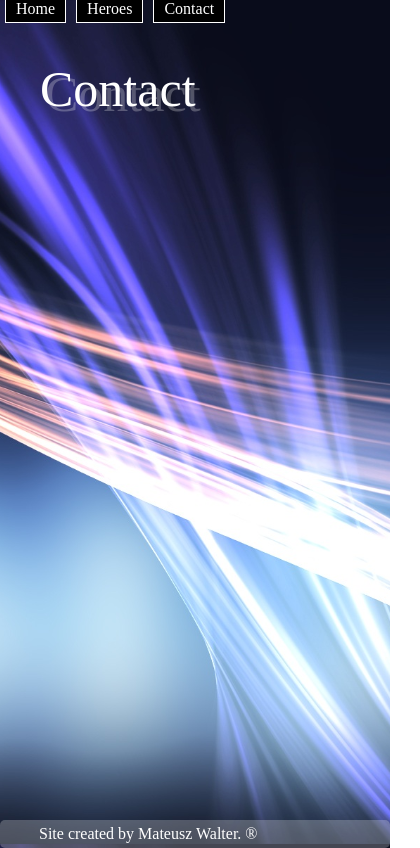
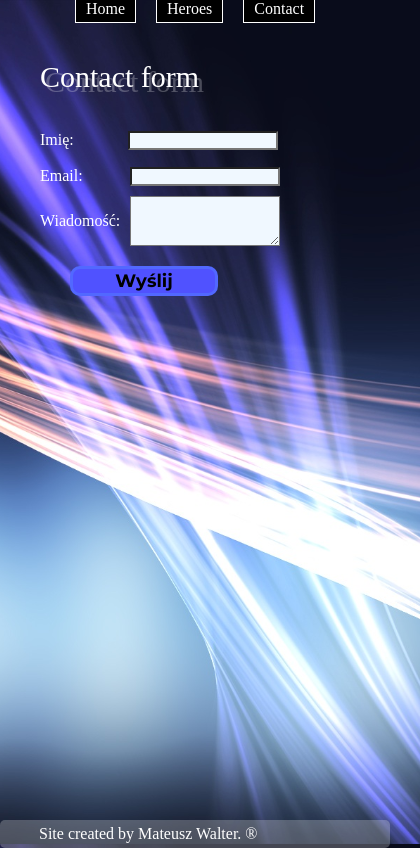
Before and after one commit to mateu52/heroes-projekt, a Next.js app: page /Contact in a window 390 px wide. Shown: the whole page, 420 px wide, since content can reach past the window. Built offline with nearby package versions, Linux system fonts and the light colour scheme.

Commit message:
form contact

```diff
--- a/components/Header.js
+++ b/components/Header.js
@@ -5,6 +5,12 @@ const StyledList = styled.ul`
     display: flex;
     list-style: none;
     height: 60px;
+    @media (max-width: 433px) {
+        justify-content: center;
+        li{
+            margin: 0 5px;
+        }
+    }
 `;
 
 export default function Layout(){
--- a/pages/Contact.js
+++ b/pages/Contact.js
@@ -1,8 +1,57 @@
+import { useState } from 'react';
 import styles from '../styles/Contact.module.css';
+import { Montserrat } from 'next/font/google'
+
+const MontFont = Montserrat({ subsets: ['latin'] })
 export default function Contact() {
+    const [ name, setName ] = useState('');
+    const [ email, setEmail ] = useState('');
+    const [ message, setMessage ] = useState('');
+    const [ submitted, setSubmitted ] = useState(false);
+
+    const handleSubmit = (e) => {
+        e.preventDefault();
+        console.log({ name, email, message});
+        setSubmitted(true)
+    }
+    if(submitted) {
+        return <p>Wysłano</p>
+    }
     return (
         <div className={styles.container}>
-            <p className={styles.container_p}>Contact</p>
+            <p className={styles.container_p}>Contact form</p>
+            <form onSubmit={handleSubmit}>
+                <div className={styles.form_container}>
+                    <label htmlFor='name' className={styles.label_n}>Imię:</label>
+                    <input
+                        className={styles.input}
+                        type="text"
+                        id="name"
+                        value={name}
+                        onChange={(e) => setName(e.target.value)}
+                    />
+                    <div>
+                        <label htmlFor='email' className={styles.label}>Email:</label>
+                        <input
+                            className={styles.input}
+                            type="email"
+                            id='email'
+                            value={email}
+                            onChange={(e) => setEmail(e.target.value)}
+                        />
+                    </div>
+                    <div className={styles.message}>
+                        <label htmlFor='message' className={styles.label_m}>Wiadomość:</label>
+                        <textarea
+                            className={styles.input}
+                            id="message"
+                            value={message}
+                            onChange={(e) => setMessage(e.target.value)}
+                        />
+                    </div>
+                    <button type='submit' className={`${styles.submit} ${MontFont.className}`}>Wyślij</button>
+                </div>
+            </form>
         </div>
     )
 }
--- a/styles/Contact.module.css
+++ b/styles/Contact.module.css
@@ -5,5 +5,69 @@
     margin: 0 0 0 40px;
     font-size: 50px;
     color: white;
-    text-shadow: 5px 5px rgba(255, 255, 255, 0.253);
-  }
+    text-shadow: 5px 5px rgba(255, 255, 255, 0.253);}
+.form_container{
+    text-align: left;
+    padding-right: 10px;
+    padding-left: 20px;
+    margin: 50px auto 0 auto;
+    color: white;
+    width: 400px;
+    height: 400px;
+}
+.input{
+    width: 200px;
+    margin-top: 7px;
+    margin-bottom: 10px;
+    background-color: aliceblue;
+}
+.label{
+    padding-right: 47px;
+}
+.label_m{
+    padding-right: 10px;
+}
+.label_n{
+    padding-right: 54px;
+}
+.message{
+    display: flex;
+    align-items: center;
+    justify-content: flex-start;
+}
+.message .input{
+    height: 50px;
+    margin: 0px;
+}
+.message .label{
+    height: 50px;
+    padding-top: 1rem;
+}
+.submit{
+    height: 30px;
+    width: 70%;
+    margin: 15px 0 0 20px;
+    border-radius: 10px;
+    border: 3px solid rgba(86, 134, 255, 0.429);
+    background-color: rgb(17, 143, 253);
+    font-size: large;
+    font-weight: 500;
+}
+@media screen and (max-width: 433px) {
+    .container_p{
+        font-size: 30px;
+    }
+    .form_container{
+        margin: 30px auto 0 20px;
+    }
+    .input{
+        width: 150px;
+    }
+    .submit{
+        width: 40%;
+        background-color: rgb(80, 82, 255);
+        font-weight: 700;
+        margin: 20px auto 0 30px;
+    }
+
+}
--- a/styles/Heroes.module.css
+++ b/styles/Heroes.module.css
@@ -37,6 +37,7 @@
 
 .li_list {
   list-style: none;
+  min-width: 300px;
 }
 
 .ul_list li:nth-child(even) p {
@@ -46,3 +47,13 @@
 .ul_list li:nth-child(odd) p {
   color: #0052cd;
 }
+
+@media screen and (max-width: 433px) {
+  .container {
+    width: 60%;
+    margin: 0 auto;
+  }
+  .li_list {
+    min-width: 200px;
+  }
+}
--- a/styles/Heroes.module.min.css
+++ b/styles/Heroes.module.min.css
@@ -1 +1 @@
-.container{background-color:rgba(255,255,255,0.76);height:90%;width:30%;margin-left:30px;min-width:min-content;position:relative;z-index:1;margin-bottom:100px;overflow:auto}.title{font-size:24px;text-align:center;padding:5px 0 10px 0;border-bottom:1px white solid;margin-bottom:5px}.link{text-decoration:none}.link p{padding:3px 0 0 10px}.ul_list{display:flex;flex-direction:column;justify-content:flex-start;flex-wrap:no-wrap;font-weight:500;margin-bottom:20px !important}.li_list{list-style:none}.ul_list li:nth-child(even) p{color:#5b3700}.ul_list li:nth-child(odd) p{color:#0052cd}
+.container{background-color:rgba(255,255,255,0.76);height:90%;width:30%;margin-left:30px;min-width:min-content;position:relative;z-index:1;margin-bottom:100px;overflow:auto}.title{font-size:24px;text-align:center;padding:5px 0 10px 0;border-bottom:1px white solid;margin-bottom:5px}.link{text-decoration:none}.link p{padding:3px 0 0 10px}.ul_list{display:flex;flex-direction:column;justify-content:flex-start;flex-wrap:no-wrap;font-weight:500;margin-bottom:20px !important}.li_list{list-style:none;min-width:300px}.ul_list li:nth-child(even) p{color:#5b3700}.ul_list li:nth-child(odd) p{color:#0052cd}@media screen and (max-width: 433px){.container{width:60%;margin:0 auto}.li_list{min-width:200px}}
--- a/styles/Heroes.module.scss
+++ b/styles/Heroes.module.scss
@@ -4,7 +4,6 @@
     width: 30%;
     margin-left: 30px;
     min-width: min-content;
-    // margin: 50px;
     position: relative;
     z-index: 1;
     margin-bottom: 100px;
@@ -33,6 +32,7 @@
 }
 .li_list{
     list-style: none;
+    min-width: 300px;
 }
 .ul_list li:nth-child(even) p{
     color: rgb(91, 55, 0);
@@ -40,3 +40,12 @@
 .ul_list li:nth-child(odd) p{
     color: rgb(0, 82, 205);
 }
+@media screen and (max-width: 433px){
+    .container{
+        width: 60%;
+        margin: 0 auto;
+    }
+    .li_list{
+        min-width: 200px;
+    }
+}
--- /dev/null
+++ b/styles/HeroesID.module.css
@@ -0,0 +1,55 @@
+.container{
+    height: 90vh;
+    margin-bottom: 50px;
+}
+.container_p{
+    color: white;
+    margin: 0 0 20px 80px;
+    font-size: 24px;
+}
+.data{
+    display: flex;
+}
+.powerstats{
+    padding: 20px 20px;
+    color: rgb(255, 255, 255);
+}
+.powerstats p{
+    padding: 6px;
+    background-color: rgba(0, 0, 0, 0.453);
+    margin:8px 0;
+    text-align: center;
+    font-size: 20px;
+    font-weight: bold;
+    border-radius: 20px;
+}
+.image {
+    height: 300px;
+    width: auto;
+    margin-left: 30px;
+}
+@media screen and (max-width: 433px){
+    .container {
+        display: flex;
+        flex-direction: column;
+        align-items: center;
+    }
+    .container_p{
+        margin: 0 0 10px 0;
+    }
+    .image{
+        /* height: 200px; */
+        width: 230px;
+    }
+    .data{
+        display: flex;
+        flex-direction: column;
+    }
+    .image{
+        margin: 1px;
+        border-radius: 10px;
+    }
+    .powerstats{
+        padding: 0 20px;
+    }
+}
```
Also changed, not shown: pages/Heroes/[id].js (+19 -5 lines).
